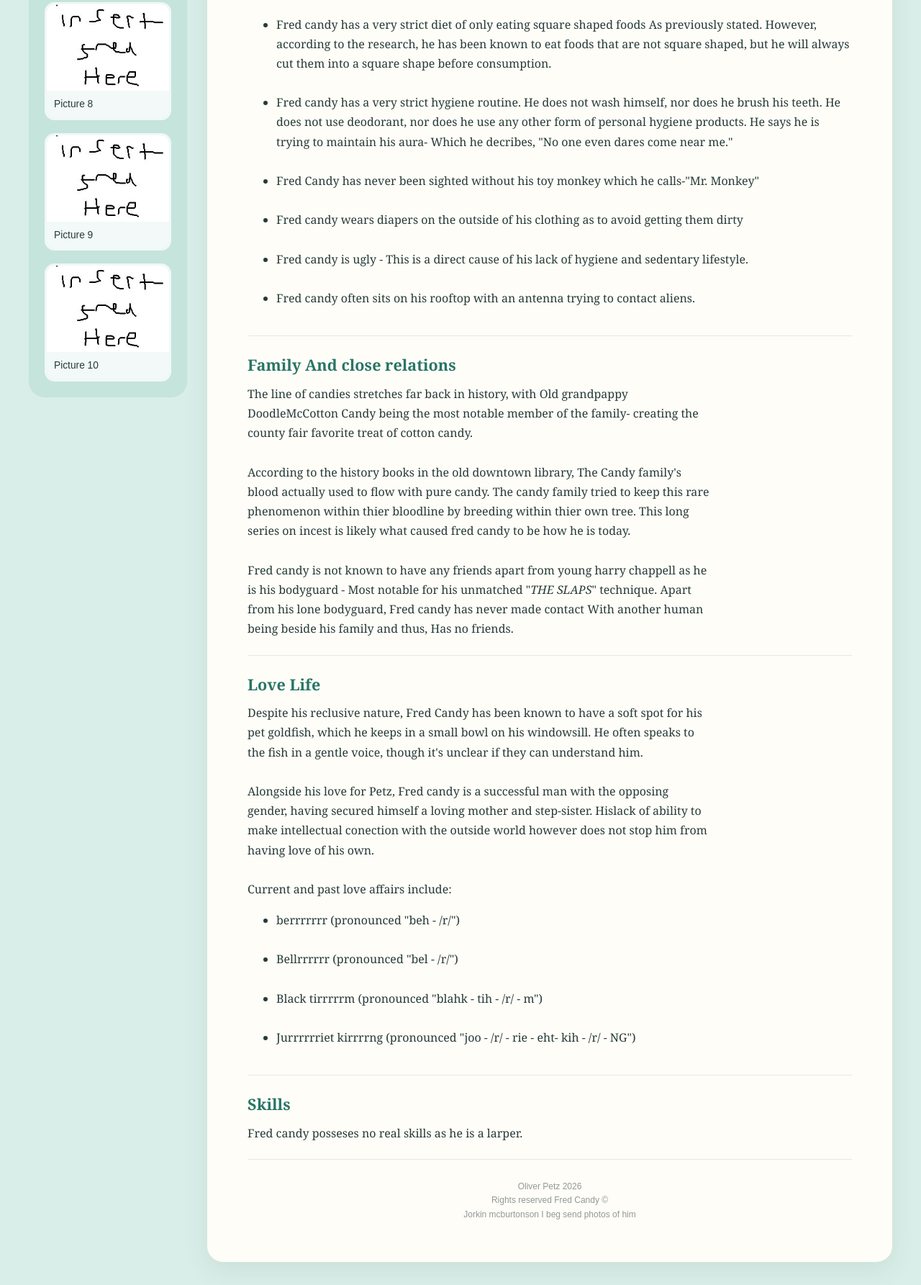
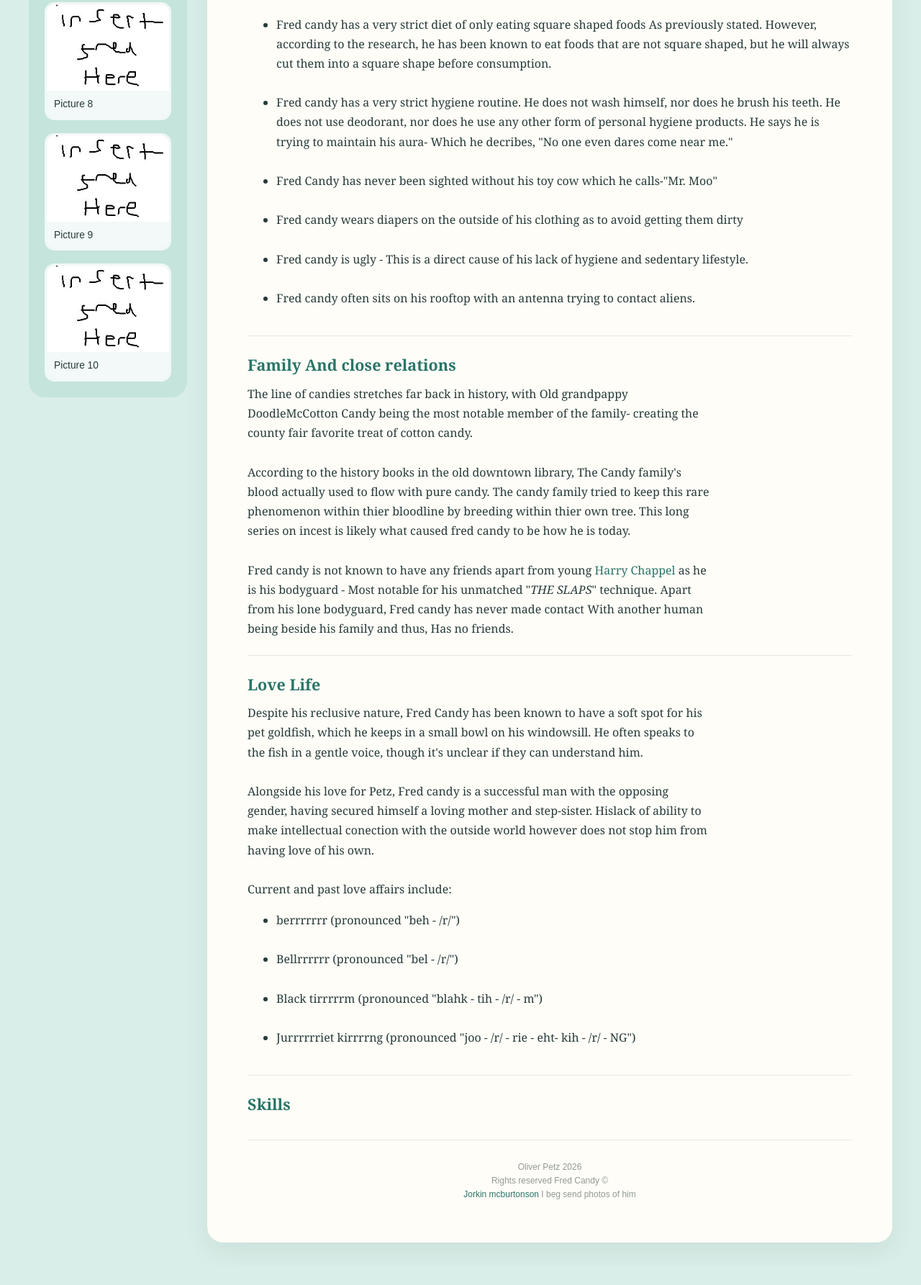
Before and after one commit to Dizzydave54/Fredcandy-site, a plain HTML site: page index.html in a window 1280 px wide. Shown: the part 1371-3156 px from the top of the page at 72% size. After the commit the page ends 3129 px from the top, so only its background shows below. Drawn offline with Linux system fonts and the light colour scheme.

Commit message:
Fix HTML structure and update image list

```diff
--- a/index.html
+++ b/index.html
@@ -12,7 +12,7 @@
   <div class="layout">
     <aside class="sidebar" aria-label="Image gallery">
       <h2>Gallery</h2>
-      <div class="image-list" id="imageList"></div>
+      <div class="image-list" id="imageList" data-folder="fredcandy"></div>
     </aside>
 
     <main>
@@ -58,7 +58,7 @@
             <br>
             <li>Fred candy has a very strict hygiene routine. He does not wash himself, nor does he brush his teeth. He does not use deodorant, nor does he use any other form of personal hygiene products. He says he is trying to maintain his aura- Which he decribes, "No one even dares come near me."</li>
             <br>
-            <li>Fred Candy has never been sighted without his toy monkey which he calls-"Mr. Monkey"</li>
+            <li>Fred Candy has never been sighted without his toy cow which he calls-"Mr. Moo"</li>
             <br>
             <li>Fred candy wears diapers on the outside of his clothing as to avoid getting them dirty</li>
             <br>
@@ -74,7 +74,7 @@
           <br>
           <p>According to the history books in the old downtown library, The Candy family's blood actually used to flow with pure candy. The candy family tried to keep this rare phenomenon within thier bloodline by breeding within thier own tree. This long series on incest is likely what caused fred candy to be how he is today. </p>
           <br>
-          <p>Fred candy is not known to have any friends apart from young harry chappell as he is his bodyguard - Most notable for his unmatched "<em>THE SLAPS</em>" technique. Apart from his lone bodyguard, Fred candy has never made contact With another human being beside his family and thus, Has no friends.</p>
+          <p>Fred candy is not known to have any friends apart from young <a href="harrychappel.html">Harry Chappel</a> as he is his bodyguard - Most notable for his unmatched "<em>THE SLAPS</em>" technique. Apart from his lone bodyguard, Fred candy has never made contact With another human being beside his family and thus, Has no friends.</p>
         </section>
 
         <section>
@@ -96,18 +96,20 @@
 
         <section>
           <h2>Skills</h2>
-          <p>Fred candy posseses no real skills as he is a larper.</p>
+          <p></p>
 
       </article>
 
       <footer>
         <p>Oliver Petz 2026</p>
         <p>Rights reserved Fred Candy ©</p>
-        <p>Jorkin mcburtonson I beg send photos of him</p>
+        <p><a href="joshiburton.html">Jorkin mcburtonson </a>I beg send photos of him</p>
       </footer>
     </main>
   </div>
 
+  <div id="imagelist" data-folder="fredcandy"></div>
+
   <script src="script.js"></script>
 </body>
 </html>
```
